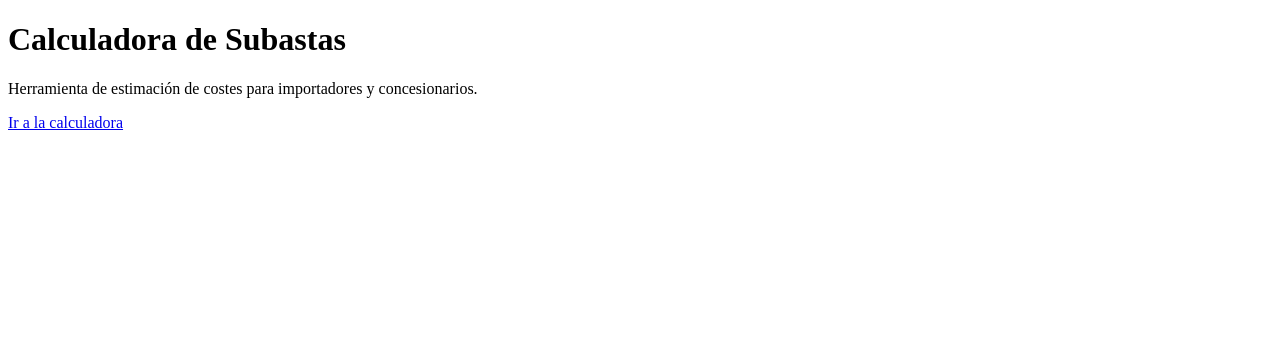
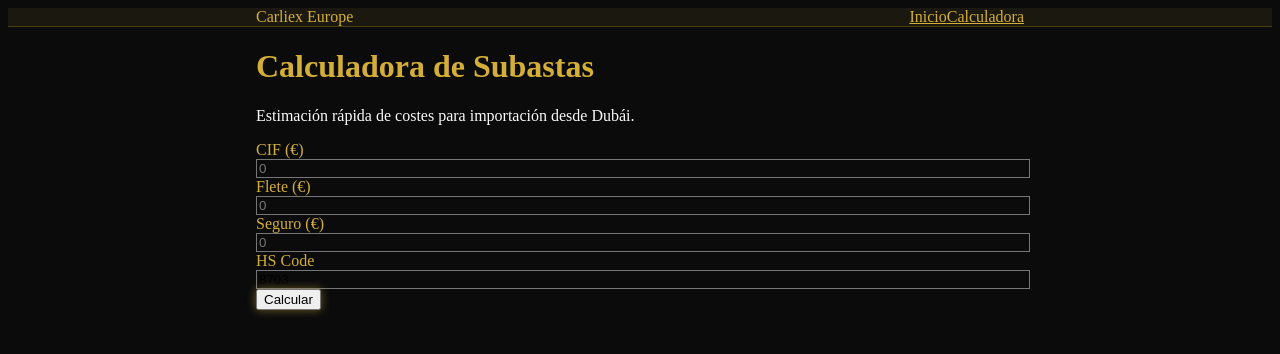
Before and after one commit to Storangel/carliex-calculadora, a Next.js app in the folder apps/web/: page /calculadora in a window 1280 px wide. Shown: the top 354 px of the page. Built offline with nearby package versions, Linux system fonts and the light colour scheme.

Commit message:
Update layout.tsx

```diff
--- a/apps/web/src/app/layout.tsx
+++ b/apps/web/src/app/layout.tsx
@@ -1,14 +1,19 @@
-export default function Home() {
+import type { Metadata } from 'next'
+import './globals.css'
+import Header from '@/components/Header'
+
+export const metadata: Metadata = {
+  title: 'Carliex Europe - Calculadora de Subastas',
+  description: 'Herramienta de estimación de costes para importadores y concesionarios.',
+}
+
+export default function RootLayout({ children }: { children: React.ReactNode }) {
   return (
-    <div className="space-y-3">
-      <h1 className="text-2xl text-gold font-semibold">Calculadora de Subastas</h1>
-      <p>Herramienta de estimación de costes para importadores y concesionarios.</p>
-      <a
-        href="/calculadora"
-        className="inline-block px-4 py-2 rounded border border-gold-30 text-gold hover:opacity-90"
-      >
-        Ir a la calculadora
-      </a>
-    </div>
+    <html lang="es">
+      <body className="bg-black text-white min-h-screen">
+        <Header />
+        <main className="container-app py-6">{children}</main>
+      </body>
+    </html>
   )
 }
```
